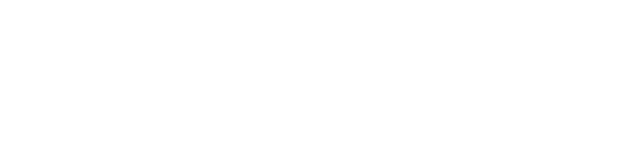
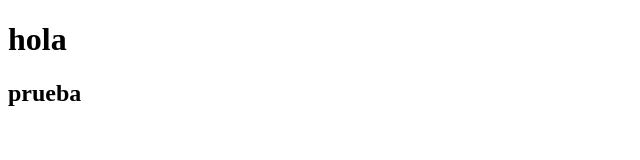
Before and after one commit to agustin2704/repo-de-prueba-1, a plain HTML site: page index.html in a window 1280 px wide. Shown: the whole page, without its empty margins (0-640 px from the left). Drawn offline with Linux system fonts and the light colour scheme.

Commit message:
se agregaron titulos

```diff
--- a/index.html
+++ b/index.html
@@ -8,7 +8,8 @@
 </head>
 
 <body>
-
+    <h1>hola</h1>
+    <h2>prueba</h2>
 </body>
 
 </html>
```
